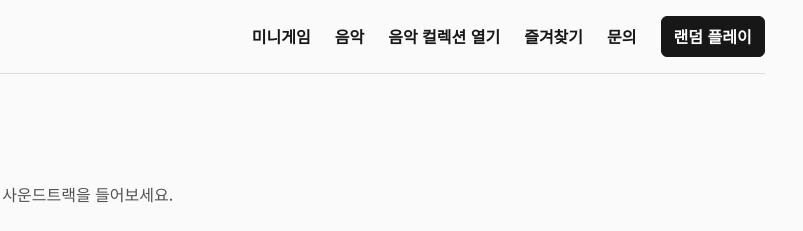
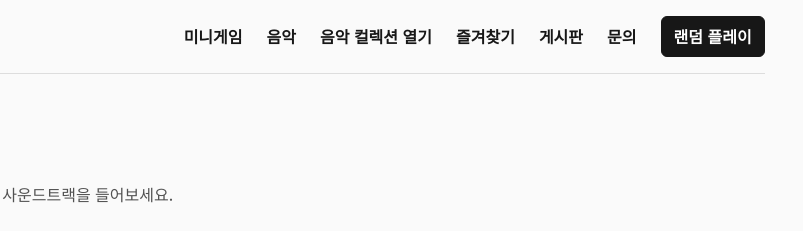
Before and after one commit to heyjung00/heyjung00.github.io, a plain HTML site: page index.html in a window 1280 px wide. Shown: the top 231 px of the page, 477-1280 px from the left. Drawn offline with Linux system fonts and the light colour scheme.

Commit message:
Add files via upload

```diff
--- a/index.html
+++ b/index.html
@@ -211,6 +211,7 @@
     <a href="#music-title">음악</a>
     <a href="https://heyjung00.github.io/music/index_html.html">음악 컬렉션 열기</a>
     <a href="#favorites-title" data-favorites-control hidden>즐겨찾기</a>
+    <a href="./board.html">게시판</a>
     <a href="./contact.html">문의</a>
     <button class="random-play" type="button" hidden>랜덤 플레이</button>
   </nav>
```
